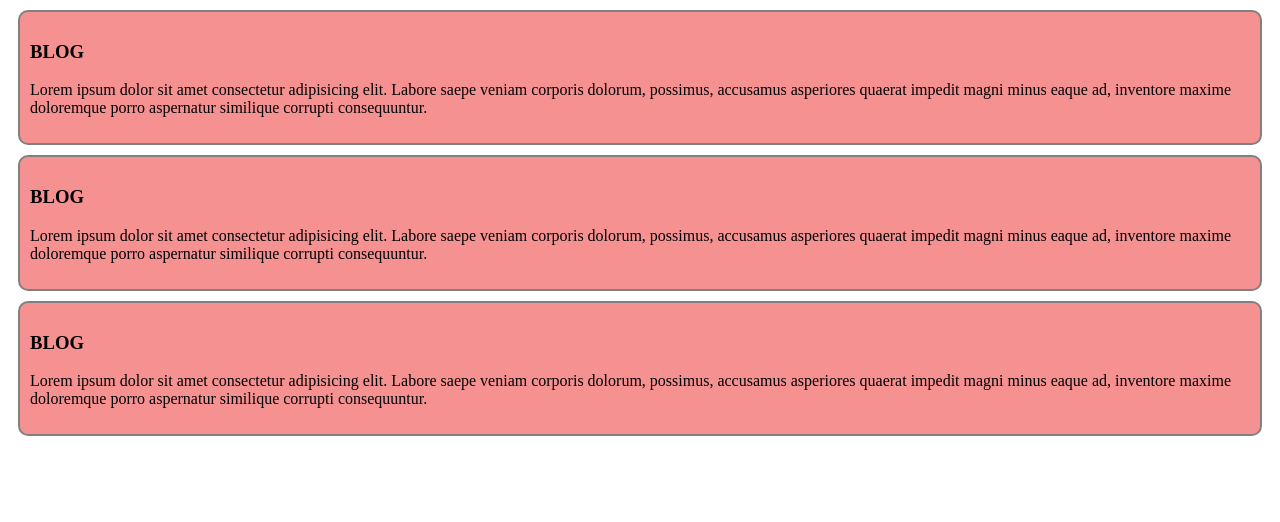
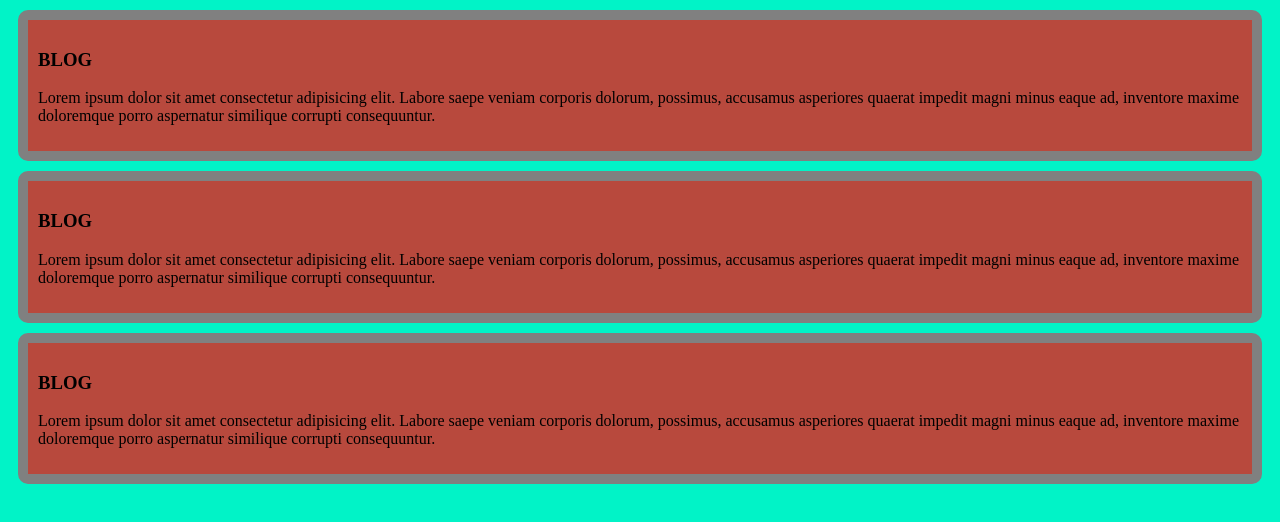
Before and after one commit to SDNATH-Git/Git-problem, a plain HTML site: page index.html in a window 1280 px wide. Drawn offline with Linux system fonts and the light colour scheme.

Commit message:
added by style

```diff
--- a/style/look.css
+++ b/style/look.css
@@ -1,8 +1,11 @@
 div{
-    background-color: rgba(234, 11, 11, 0.447);
+    background-color: rgba(248, 14, 14, 0.743);
     padding: 10px;
     margin: 10px;
-    border: 2px solid gray;
+    border: 10px solid gray;
     border-radius: 10px;
     box-shadow:20px gold;
 }
+body{
+    background-color: rgb(1, 243, 199);
+}
```
